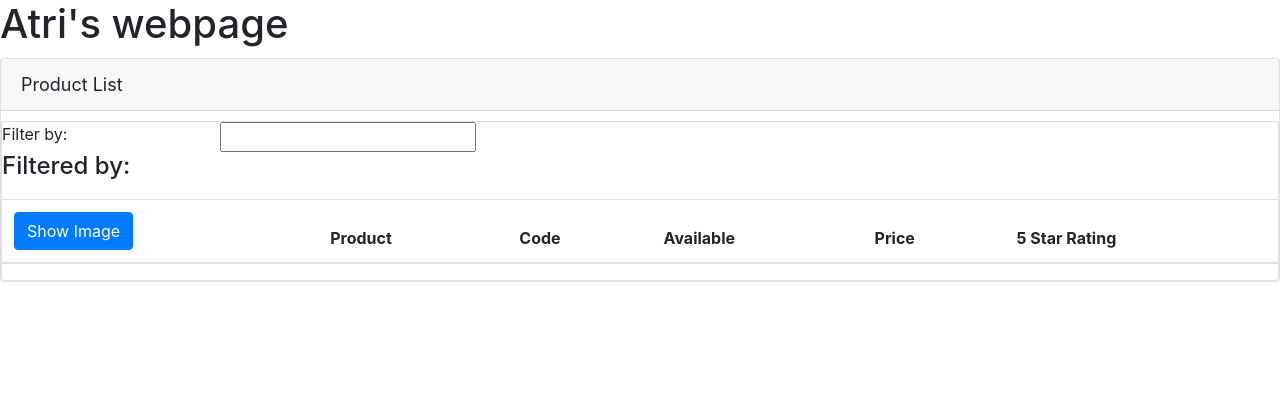
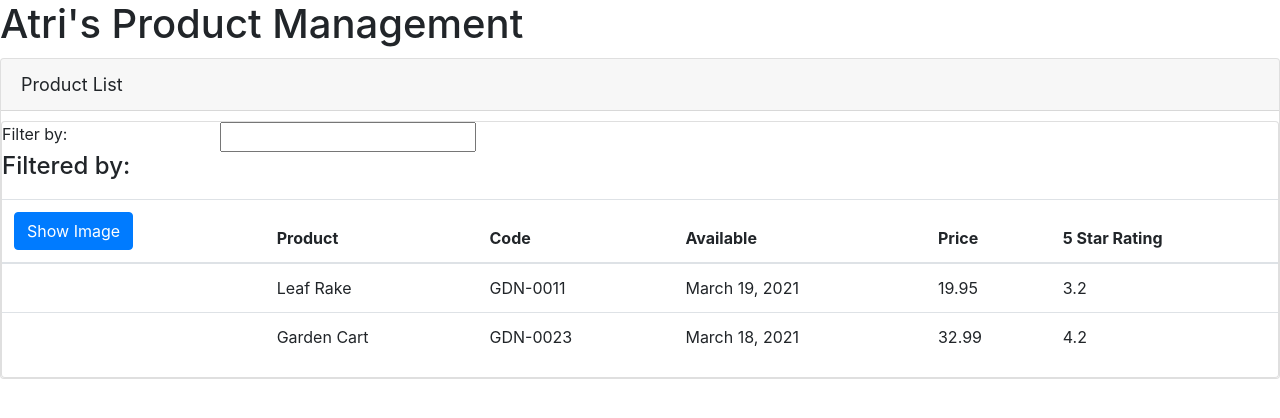
Before and after one commit to hegde-atri/APM, an Angular app: page / in a window 1280 px wide. Shown: the top 418 px of the page. Built offline with nearby package versions, Linux system fonts and the light colour scheme.

Commit message:
added table

```diff
--- a/src/app/app.component.ts
+++ b/src/app/app.component.ts
@@ -9,5 +9,5 @@
   `
 })
 export class AppComponent{
-  pageTitle: string = 'Atri\'s webpage';
+  pageTitle: string = 'Atri\'s Product Management';
 }
--- a/src/app/products/product-list.component.html
+++ b/src/app/products/product-list.component.html
@@ -1,7 +1,8 @@
+<!--All the classes here are from the twitter styles that i downloaded and rating is awesome font that i downloaded-->
 <div class = 'card'>
 
   <div class = 'card-header'>
-    Product List
+    {{pageTitle}}
   </div>
 
   <div class='card body'>
@@ -20,9 +21,11 @@
     </div>
 
     <div class='rable-responsive'>
-      <table class='table'>
+      <table class='table' *ngIf='products.length'>
         <thead>
+          <!--The first table row will contain the table headers-->
           <tr>
+            <!--Tabel Header th-->
             <th>
               <button class='btn btn-primary'>
                 Show Image
@@ -35,8 +38,18 @@
             <th>5 Star Rating</th>
           </tr>
         </thead>
+        <!--Table body-->
         <tbody>
-
+          <!--TR elements for table rows-->
+          <tr *ngFor='let product of products'>
+            <!--TD elements for table data-->
+            <td></td>
+            <td>{{ product.productName }}</td>
+            <td>{{ product.productCode }}</td>
+            <td>{{ product.releaseDate }}</td>
+            <td>{{ product.price }}</td>
+            <td>{{ product.starRating }}</td>
+          </tr>
         </tbody>
       </table>
     </div>
--- a/src/app/products/product-list.component.ts
+++ b/src/app/products/product-list.component.ts
@@ -5,5 +5,27 @@
   templateUrl: './product-list.component.html'
 })
 export class ProductListComponent{
-
+  pageTitle: string = "Product List";
+  products: any[] = [
+    {
+      "productId": 1,
+      "productName": "Leaf Rake",
+      "productCode": "GDN-0011",
+      "releaseDate": "March 19, 2021",
+      "description": "Leaf rake with 48-inch wooden handle.",
+      "price": 19.95,
+      "starRating": 3.2,
+      "imageUrl": "assets/images/leaf_rake.png"
+    },
+    {
+      "productId": 2,
+      "productName": "Garden Cart",
+      "productCode": "GDN-0023",
+      "releaseDate": "March 18, 2021",
+      "description": "15 gallon capacity rolling garden cart",
+      "price": 32.99,
+      "starRating": 4.2,
+      "imageUrl": "assets/images/garden_cart.png"
+    }
+  ]
 }
```
